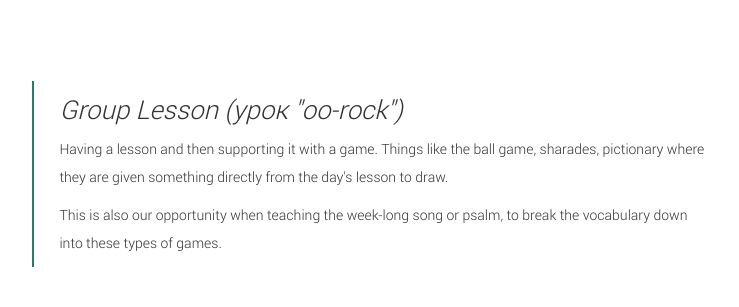
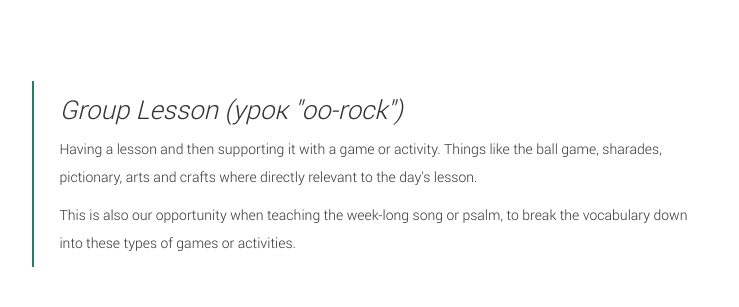
Before and after one commit to grorem/ukraine2015, a plain HTML site: page index.html in a window 1280 px wide. Shown: the part 3243-3550 px from the top of the page, without its empty margins (74-813 px from the left). Drawn offline with nearby package versions, Linux system fonts and the light colour scheme.

Commit message:
thingers again

```diff
--- a/index.html
+++ b/index.html
@@ -899,15 +899,15 @@
 
 
                                 <p>
-                                  Having a lesson and then supporting it with a game. Things like the ball game, sharades, pictionary where
-                                  they are given something directly from the day's lesson to draw.
+                                  Having a lesson and then supporting it with a game or activity. Things like the ball game, sharades, pictionary, arts and crafts where
+                                  directly relevant to the day's lesson.
 
 
                                 </p>
 
                                 <p>
                                   This is also our opportunity when teaching the week-long song or psalm, to break the vocabulary down into these
-                                  types of games.
+                                  types of games or activities.
                                 </p>
 
 
@@ -1079,6 +1079,9 @@
 
 
 
+
+
+
                   </div>
 
 
```
